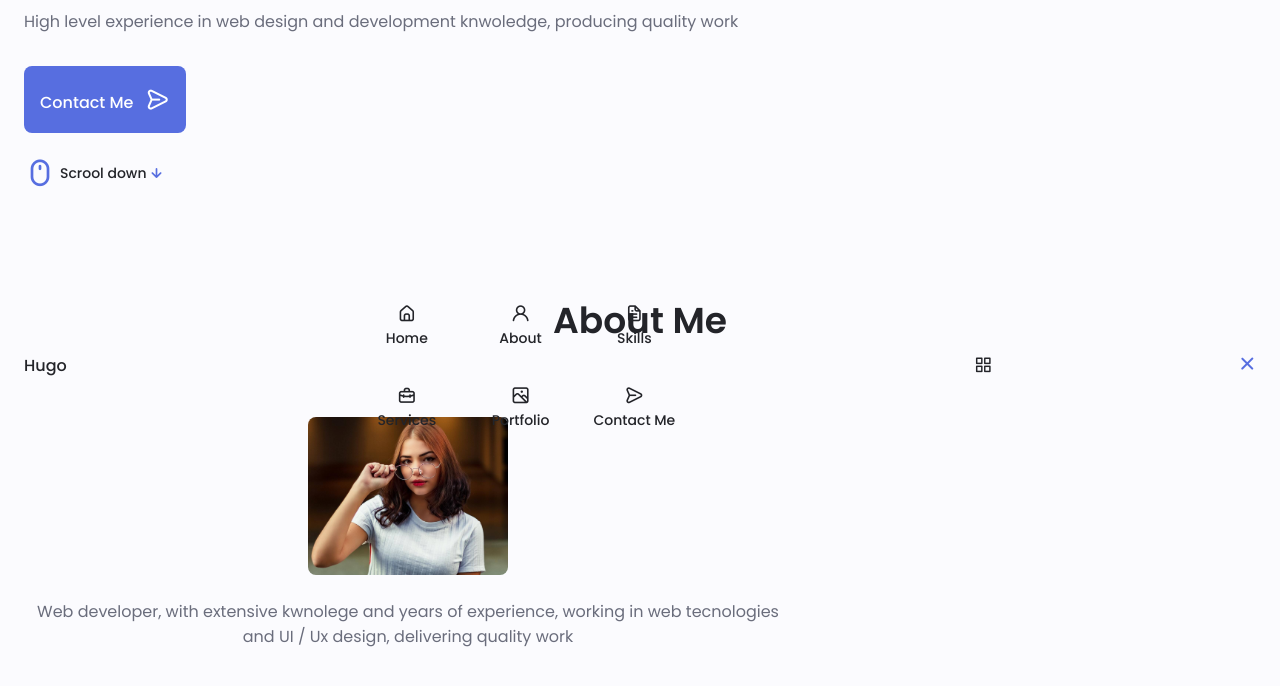
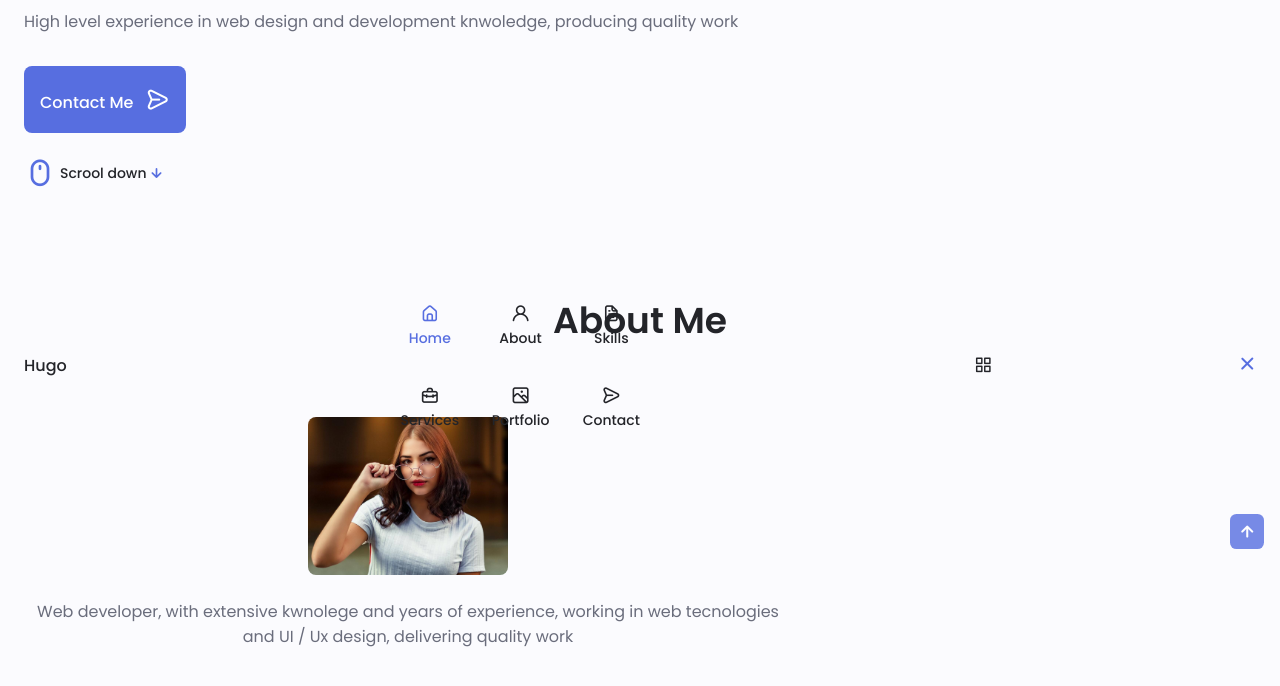
Before and after one commit to Hc-Sky/My_Portfolio, a plain HTML site: page My Porfolio/responsive-portfolio-website-Hugo-main/index.html in a window 1280 px wide. Shown: the part 411-1097 px from the top of the page. Drawn offline with nearby package versions, Linux system fonts and the light colour scheme.

Commit message:
Details
Active links, Scrool Up

```diff
--- a/My Porfolio/responsive-portfolio-website-Hugo-main/assets/css/styles.css
+++ b/My Porfolio/responsive-portfolio-website-Hugo-main/assets/css/styles.css
@@ -237,10 +237,14 @@ img {
 }
 
 /* Active link */
-
+.active-link{
+  color: var(--first-color);
+}
 
 /* Change background header */
-
+.scroll-header{
+  box-shadow: 0 -1px 4px rgba(0,0,0,.15);
+}
 
 /*==================== HOME ====================*/
  .home__container{
@@ -891,10 +895,33 @@ img {
 }
 
 /*========== SCROLL UP ==========*/
+.scrollup{
+  position: fixed;
+  right: 1rem;
+  bottom: -20%;
+  background-color: var(--first-color);
+  opacity: .8;
+  padding: 0 .3rem;
+  border-radius: .4rem;
+  z-index: var(--z-tooltip);
+  transition: .4s;
+}
+
+.scrollup:hover{
+  background-color: var(--first-color-alt);
+}
+
+.scrollup__icon{
+  font-size: 1.5rem;
+  color: #fff;
+}
+
 
 
 /* Show scroll */
-
+.show-scroll {
+  bottom: 5rem;
+}
 
 /*========== SCROLL BAR ==========*/
 
--- a/My Porfolio/responsive-portfolio-website-Hugo-main/assets/js/main.js
+++ b/My Porfolio/responsive-portfolio-website-Hugo-main/assets/js/main.js
@@ -109,12 +109,40 @@ let swiper = new Swiper(".portfolio__container", {
     });
 
 /*==================== SCROLL SECTIONS ACTIVE LINK ====================*/
+const sections = document.querySelectorAll('section[id]')
+
+function scrollActive(){
+    const scrollY = window.pageYOffset
+
+    sections.forEach(current =>{
+        const sectionHeight = current.offsetHeight
+        const sectionTop = current.offsetTop - 50;
+        sectionId = current.getAttribute('id')
+
+        if(scrollY > sectionTop && scrollY <= sectionTop + sectionHeight){
+            document.querySelector('.nav__menu a[href*=' + sectionId + ']').classList.add('active-link')
+        }else{
+            document.querySelector('.nav__menu a[href*=' + sectionId + ']').classList.remove('active-link')
+        }
+    })
+}
+window.addEventListener('scroll', scrollActive)
 
 
 /*==================== CHANGE BACKGROUND HEADER ====================*/
-
+function scrollHeader(){
+    const nav = document.getElementById('header')
+    // When the scroll is greater than 200 viewport height, add the scroll-header class to the header tag
+    if(this.scrollY >= 200) nav.classList.add('scroll-header'); else nav.classList.remove('scroll-header')
+}
+window.addEventListener('scroll', scrollHeader)
 
 /*==================== SHOW SCROLL UP ====================*/
-
+function scrollUp(){
+    const scrollUp = document.getElementById('scroll-up');
+    // When the scroll is higher than 560 viewport height, add the show-scroll class to the a tag with the scroll-top class
+    if(this.scrollY >= 560) scrollUp.classList.add('show-scroll'); else scrollUp.classList.remove('show-scroll')
+}
+window.addEventListener('scroll', scrollUp)
 
 /*==================== DARK LIGHT THEME ====================*/
--- a/My Porfolio/responsive-portfolio-website-Hugo-main/index.html
+++ b/My Porfolio/responsive-portfolio-website-Hugo-main/index.html
@@ -24,7 +24,7 @@
                 <div class="nav__menu" id="nav-menu">
                     <ul class="nav__list grid">
                         <li class="nav__item">
-                            <a href="#home" class="nav__link">
+                            <a href="#home" class="nav__link active-link">
                                 <i class="uil uil-estate nav__icon"></i> Home
                             </a>
                         </li>
@@ -52,8 +52,7 @@
                         </li>
                         <li class="nav__item">
                             <a href="#contact" class="nav__link">
-                                <i class="uil uil-message nav__icon"></i> Contact Me
-
+                                <i class="uil uil-message nav__icon"></i> Contact
                             </a>
                         </li>
                     </ul>
@@ -793,7 +792,9 @@
         </footer>
 
         <!--==================== SCROLL TOP ====================-->
-
+        <a href="#" class="scrollup" id="scroll-up">
+            <i class="uil uil-arrow-up scrollup__icon"></i>
+        </a>
 
         <!--==================== SWIPER JS ====================-->
         <script src="assets/js/swiper-bundle.min.js"></script>
```
